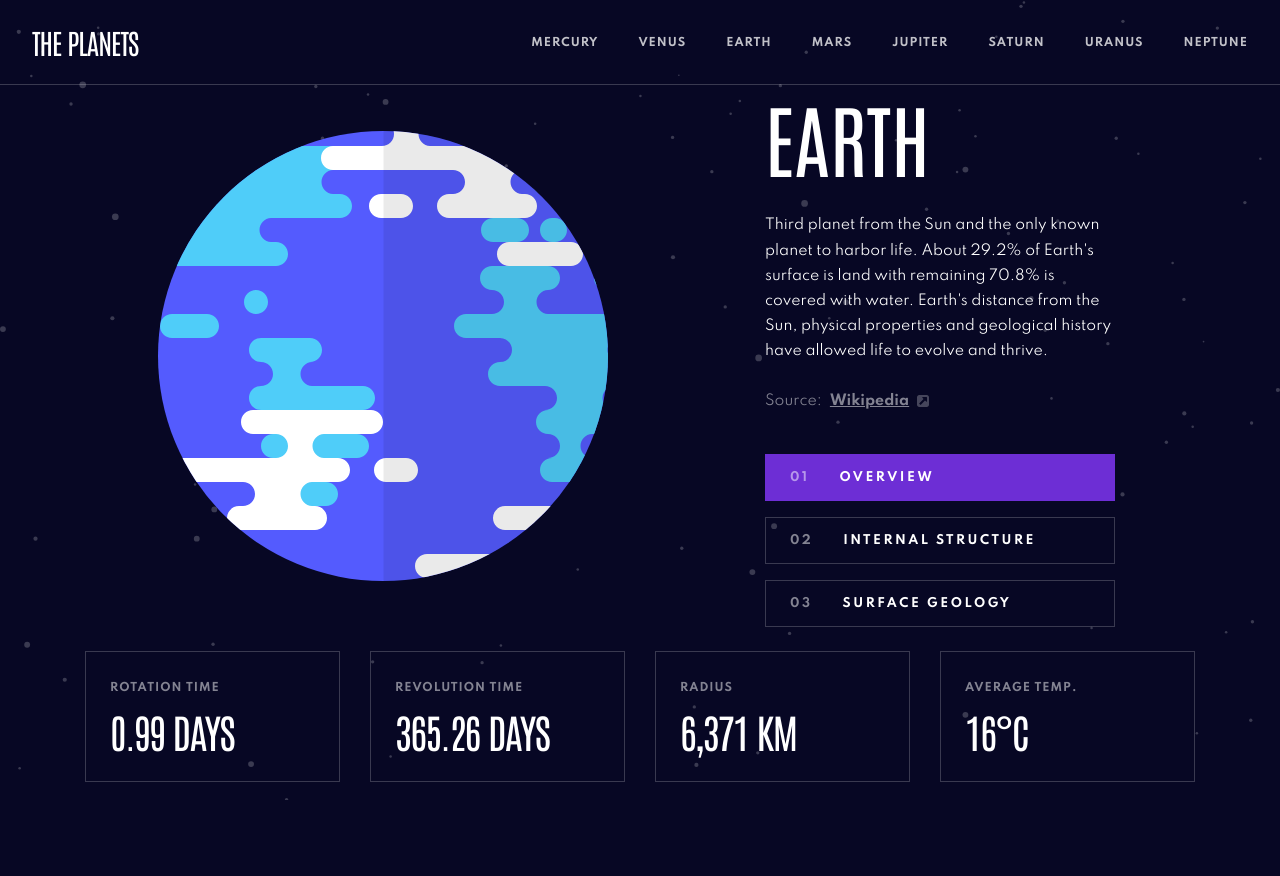
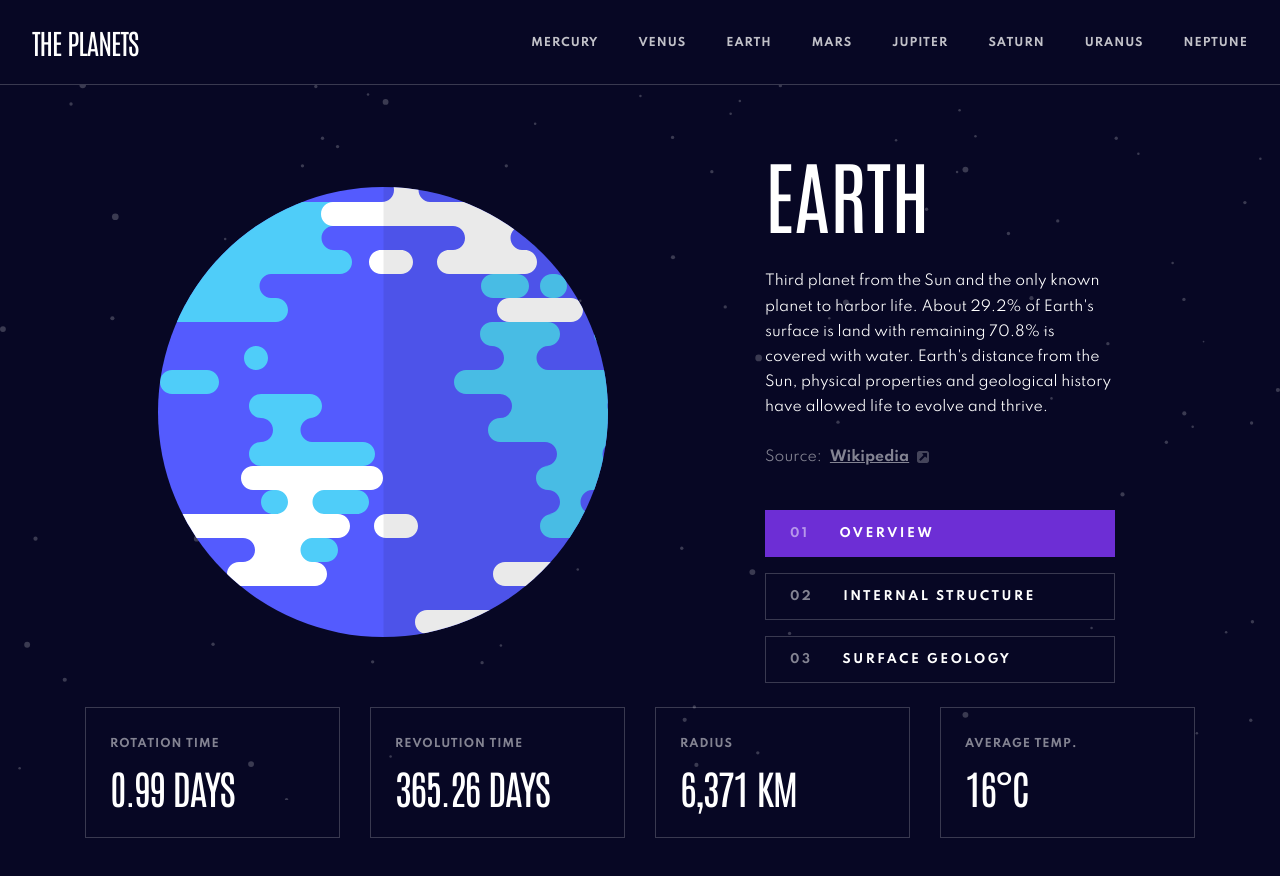
Before and after one commit to paladinescamila/Planets-Fact-Site, a React (Vite) app: page /earth in a window 1280 px wide. Shown: the top 876 px of the page. Before the commit the page ends 838 px from the top, so only its background shows below. Built offline with nearby package versions, Linux system fonts and the light colour scheme.

Commit message:
Fix styles

```diff
--- a/src/components/Header.tsx
+++ b/src/components/Header.tsx
@@ -23,7 +23,7 @@ export default function Header() {
 	};
 
 	return (
-		<header className='z-50'>
+		<header className='z-50 sticky top-0 bg-navy-950'>
 			<nav
 				aria-label='Main Planet Navigation'
 				className='flex flex-row md:flex-col lg:flex-row justify-between items-center gap-8 px-6 md:px-10 py-4 lg:px-8 md:py-8 lg:py-6 border-b border-b-neutral-0/20'
--- a/src/components/PlanetInfo.tsx
+++ b/src/components/PlanetInfo.tsx
@@ -19,7 +19,9 @@ export default function PlanetInfo() {
 
 	return (
 		<main className='z-10 flex-1 flex flex-col'>
-			<article id={planetID} className='flex flex-col items-center w-full flex-1 gap-6'>
+			<article
+				id={planetID}
+				className='flex flex-col items-center w-full flex-1 gap-6 py-12 md:py-9 lg:py-14'>
 				<section
 					aria-labelledby='planet-heading'
 					className='flex flex-col lg:flex-row items-center w-full flex-1 lg:pr-41.25 gap-y-6 md:gap-y-5'>
@@ -91,7 +93,7 @@ export default function PlanetInfo() {
 					</div>
 				</section>
 
-				<section aria-label='Mercury Statistics' className='w-full pb-12 md:pb-9 lg:pb-14'>
+				<section aria-label='Mercury Statistics' className='w-full'>
 					<dl className='flex flex-col md:flex-row justify-center gap-2 md:gap-2.5 xl:gap-7.5 px-4 md:px-10'>
 						<StatCard label='Rotation time' value={planet.rotation} />
 						<StatCard label='Revolution time' value={planet.revolution} />
--- a/src/constants/planets-styles.ts
+++ b/src/constants/planets-styles.ts
@@ -32,12 +32,12 @@ export const PLANETS_BORDER_COLORS: Record<PlanetID, string> = {
 };
 
 export const PLANETS_SIZES: Record<PlanetID, string> = {
-	mercury: 'w-[110px] h-[110px] md:w-[184px] md:h-[184px] xl:w-[290px]  xl:h-[290px]',
-	venus: 'w-[154px] h-[154px] md:w-[253px] md:h-[253px] xl:w-[400px]  xl:h-[400px]',
-	earth: 'w-[173px] h-[173px] md:w-[285px] md:h-[285px] xl:w-[450px]  xl:h-[450px]',
-	mars: 'w-[129px] h-[129px] md:w-[213px] md:h-[213px] xl:w-[336px]  xl:h-[336px]',
-	jupiter: 'w-[224px] h-[224px] md:w-[369px] md:h-[369px] xl:w-[582px]  xl:h-[582px]',
-	saturn: 'w-[256px] h-[256px] md:w-[422px] md:h-[422px] xl:w-[666px]  xl:h-[666px]',
-	uranus: 'w-[176px] h-[176px] md:w-[290px] md:h-[290px] xl:w-[458px]  xl:h-[458px]',
-	neptune: 'w-[173px] h-[173px] md:w-[285px] md:h-[285px] xl:w-[450px]  xl:h-[450px]',
+	mercury: 'h-[110px] md:h-[184px] xl:h-[290px]',
+	venus: 'h-[154px] md:h-[253px] xl:h-[400px]',
+	earth: 'h-[173px] md:h-[285px] xl:h-[450px]',
+	mars: 'h-[129px] md:h-[213px] xl:h-[336px]',
+	jupiter: 'h-[176px] md:h-[290px] xl:h-[458px]',
+	saturn: 'h-[176px] md:h-[290px] xl:h-[458px]',
+	uranus: 'h-[176px] md:h-[290px] xl:h-[458px]',
+	neptune: 'h-[173px] md:h-[285px] xl:h-[450px]',
 };
```
Also changed, not shown: src/assets/img/planet-saturn-internal.svg, src/assets/img/planet-saturn.svg.
